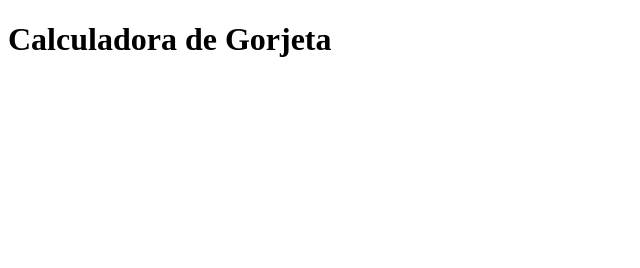
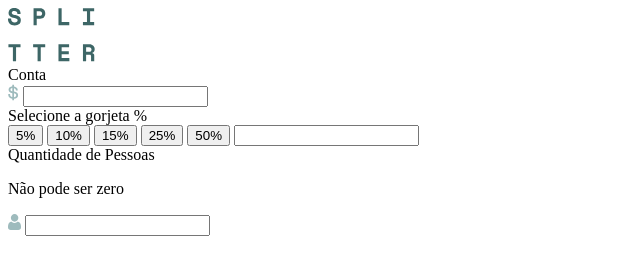
Before and after one commit to AnonSignal/calculadora-de-gorjeta, a plain HTML site: page index.html in a window 1280 px wide. Shown: the whole page, without its empty margins (0-640 px from the left). Drawn offline with Linux system fonts and the light colour scheme.

Commit message:
Segundo commit html

```diff
--- a/index.html
+++ b/index.html
@@ -7,6 +7,44 @@
     <title>Calculadora de Gorjeta</title>
 </head>
 <body>
-    <h1>Calculadora de Gorjeta</h1>
+    <header>
+        <img src="./images/logo.svg" alt="logo do splitter">
+    </header>
+
+    <main>
+        <section class="informacoes">
+            <form action="">
+                <div class="conta">
+                    <label for="conta">Conta</label>
+                    <div>
+                        <img src="./images/icon-dollar.svg" alt="icone do cifrão">
+                        <input type="number" name="conta" id="conta">
+                    </div>
+                </div>
+
+                <div class="gorjeta">
+                    <label for="outra">Selecione a gorjeta %</label>
+
+                    <div>
+                        <input type="button" value="5%">
+                        <input type="button" value="10%">
+                        <input type="button" value="15%">
+                        <input type="button" value="25%">
+                        <input type="button" value="50%">
+                        <input type="number" name="outra" id="outra">
+                    </div>
+                </div>
+
+                <div class="pessoas">
+                    <label for="conta">Quantidade de Pessoas</label>
+                    <p>Não pode ser zero</p>
+                    <div>
+                        <img src="./images/icon-person.svg" alt="icone da pessoa">
+                        <input type="number" name="conta" id="conta">
+                    </div>
+                </div>
+            </form>
+        </section>
+    </main>
 </body>
 </html>
```
